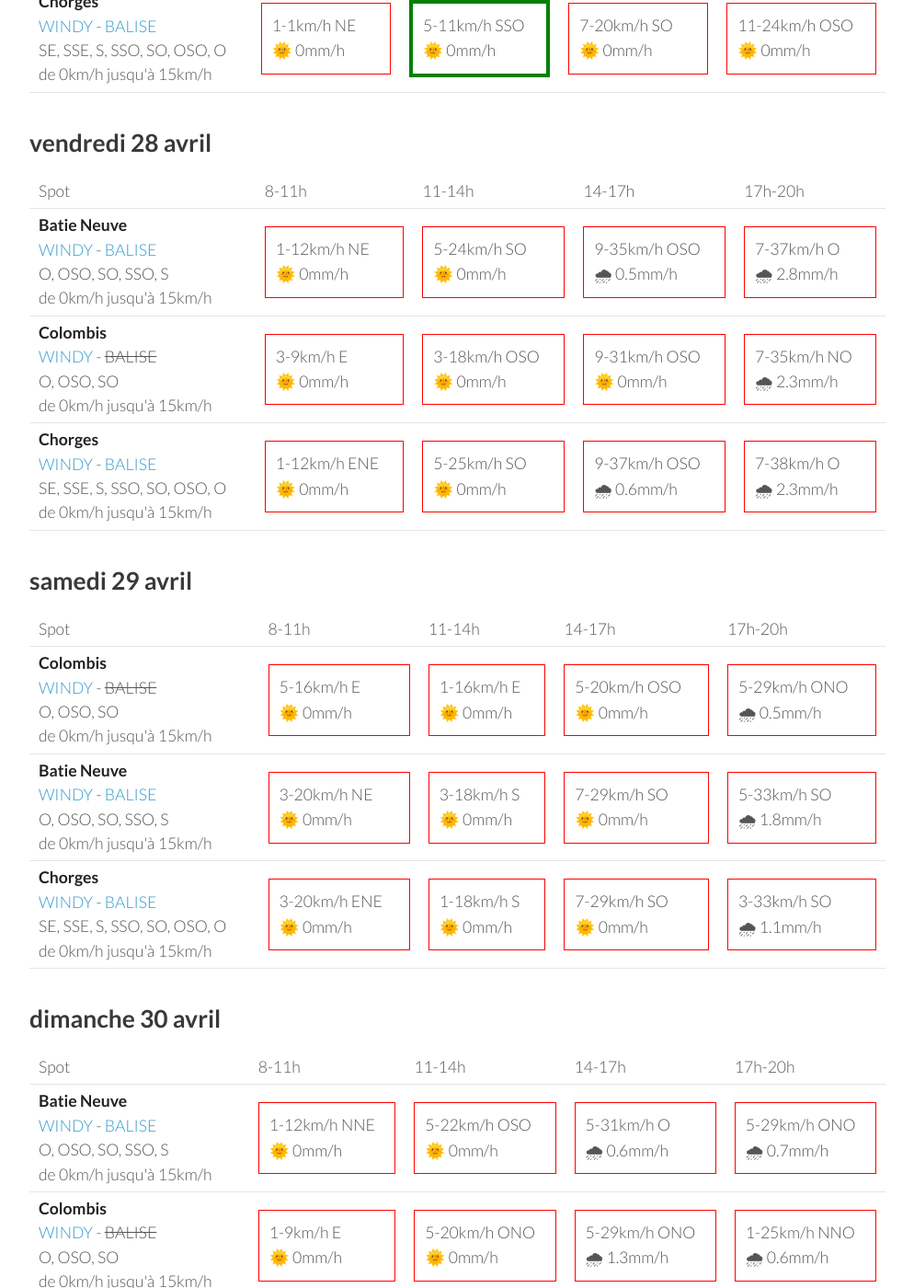
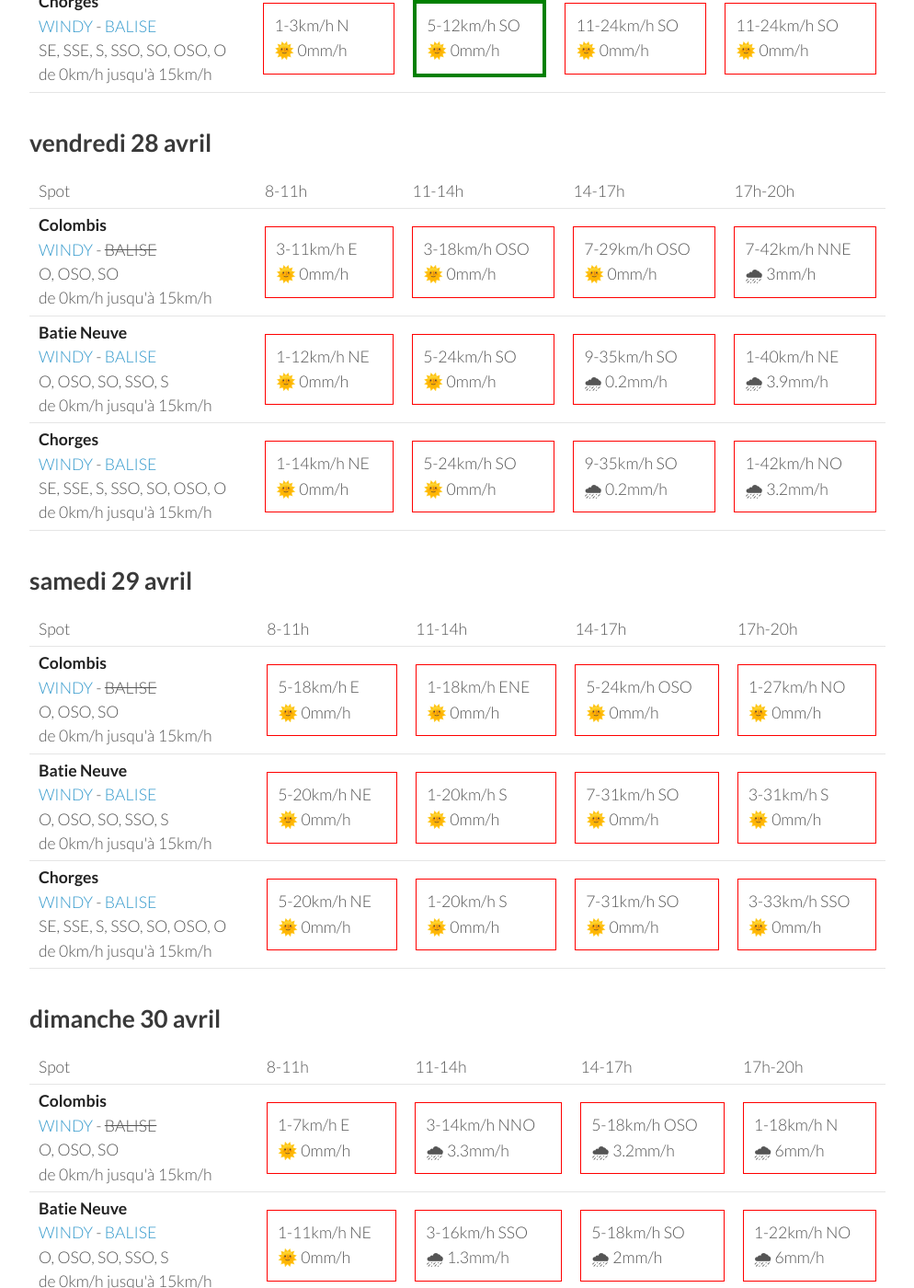
Before and after one commit to parapente-dans-le-nord/parapente-dans-le-nord.github.io, a Jekyll site: the page built from serre_poncon.markdown, in a window 1280 px wide and 1400 px high, scrolled down 1092 px. Shown: the whole window at 92% size, without its empty margins (26-1020 px from the left). Built offline with Jekyll 4.4.1, drawn with Linux system fonts in a browser that asks for light colours; some of the changed text lies outside the part shown.

Commit message:
update index.markdown

```diff
--- a/serre_poncon.markdown
+++ b/serre_poncon.markdown
@@ -24,31 +24,28 @@ page mise à jour le mercredi 26 avril 06:31
 <tr>
         <td><strong>Batie Neuve</strong><br><a href="https://windy.com/44.584/6.236?44.559,6.262,10,m:eTtagly">WINDY</a> - <span class=""><a href="https://www.openwindmap.org/PP554">BALISE</a> </span><br> <span class="vent-favorable">O, OSO, SO, SSO, S</span><br><span class="force-vent">de 0km/h jusqu'à 15km/h</span> </td>
 
-            <td><div class="not-flyable"><p>1-12km/h E</p><p>🌞 0mm/h</p></div></td>
-            <td><div class="flyable"><p>5-11km/h SO</p><p>🌞 0mm/h</p></div></td>
-            <td><div class="not-flyable"><p>11-27km/h OSO</p><p>🌞 0mm/h</p></div></td>
-            <td><div class="not-flyable"><p>9-27km/h NO</p><p>🌞 0mm/h</p></div></td>
-
+            <td><div class="not-flyable"><p>0-0km/h NA</p><p>🌧️ 0mm/h</p></div></td>
+            <td><div class="flyable"><p>5-12km/h SSO</p><p>🌞 0mm/h</p></div></td>
+            <td><div class="not-flyable"><p>12-29km/h OSO</p><p>🌞 0mm/h</p></div></td>
+            <td><div class="not-flyable"><p>9-24km/h OSO</p><p>🌞 0mm/h</p></div></td>
 
     </tr>
 <tr>
         <td><strong>Chorges</strong><br><a href="https://windy.com/44.578/6.280?44.559,6.262,10">WINDY</a> - <span class=""><a href="https://www.openwindmap.org/PP554">BALISE</a> </span><br> <span class="vent-favorable">SE, SSE, S, SSO, SO, OSO, O</span><br><span class="force-vent">de 0km/h jusqu'à 15km/h</span> </td>
 
-            <td><div class="not-flyable"><p>1-3km/h E</p><p>🌞 0mm/h</p></div></td>
-            <td><div class="flyable"><p>5-11km/h SSO</p><p>🌞 0mm/h</p></div></td>
+            <td><div class="not-flyable"><p>0-0km/h NA</p><p>🌧️ 0mm/h</p></div></td>
+            <td><div class="flyable"><p>5-11km/h SO</p><p>🌞 0mm/h</p></div></td>
             <td><div class="not-flyable"><p>14-27km/h SO</p><p>🌞 0mm/h</p></div></td>
-            <td><div class="not-flyable"><p>11-29km/h OSO</p><p>🌞 0mm/h</p></div></td>
-
+            <td><div class="not-flyable"><p>11-27km/h SO</p><p>🌞 0mm/h</p></div></td>
 
     </tr>
 <tr>
         <td><strong>Colombis</strong><br><a href="https://windy.com/44.494/6.216?44.559,6.262,10">WINDY</a> - <span class="no-balise"> BALISE </span><br> <span class="vent-favorable">O, OSO, SO</span><br><span class="force-vent">de 0km/h jusqu'à 15km/h</span> </td>
 
-            <td><div class="not-flyable"><p>3-14km/h NO</p><p>🌞 0mm/h</p></div></td>
-            <td><div class="not-flyable"><p>3-9km/h SSO</p><p>🌞 0mm/h</p></div></td>
+            <td><div class="not-flyable"><p>0-0km/h NA</p><p>🌧️ 0mm/h</p></div></td>
+            <td><div class="not-flyable"><p>3-9km/h S</p><p>🌞 0mm/h</p></div></td>
             <td><div class="not-flyable"><p>9-25km/h O</p><p>🌞 0mm/h</p></div></td>
-            <td><div class="not-flyable"><p>9-24km/h OSO</p><p>🌞 0mm/h</p></div></td>
-
+            <td><div class="not-flyable"><p>11-25km/h OSO</p><p>🌞 0mm/h</p></div></td>
 
     </tr>
 
@@ -70,30 +67,30 @@ page mise à jour le mercredi 26 avril 06:31
 <tr>
         <td><strong>Batie Neuve</strong><br><a href="https://windy.com/44.584/6.236?44.559,6.262,10,m:eTtagly">WINDY</a> - <span class=""><a href="https://www.openwindmap.org/PP554">BALISE</a> </span><br> <span class="vent-favorable">O, OSO, SO, SSO, S</span><br><span class="force-vent">de 0km/h jusqu'à 15km/h</span> </td>
 
-            <td><div class="not-flyable"><p>1-7km/h NE</p><p>🌞 0mm/h</p></div></td>
-            <td><div class="flyable"><p>3-11km/h SO</p><p>🌞 0mm/h</p></div></td>
-            <td><div class="not-flyable"><p>7-24km/h OSO</p><p>🌞 0mm/h</p></div></td>
-            <td><div class="not-flyable"><p>11-25km/h SO</p><p>🌞 0mm/h</p></div></td>
+            <td><div class="not-flyable"><p>3-7km/h NNE</p><p>🌞 0mm/h</p></div></td>
+            <td><div class="flyable"><p>5-14km/h SO</p><p>🌞 0mm/h</p></div></td>
+            <td><div class="not-flyable"><p>9-24km/h OSO</p><p>🌞 0mm/h</p></div></td>
+            <td><div class="not-flyable"><p>9-20km/h OSO</p><p>🌞 0mm/h</p></div></td>
 
 
     </tr>
 <tr>
         <td><strong>Colombis</strong><br><a href="https://windy.com/44.494/6.216?44.559,6.262,10">WINDY</a> - <span class="no-balise"> BALISE </span><br> <span class="vent-favorable">O, OSO, SO</span><br><span class="force-vent">de 0km/h jusqu'à 15km/h</span> </td>
 
-            <td><div class="not-flyable"><p>7-22km/h NO</p><p>🌞 0mm/h</p></div></td>
-            <td><div class="flyable"><p>1-7km/h O</p><p>🌞 0mm/h</p></div></td>
-            <td><div class="not-flyable"><p>7-22km/h OSO</p><p>🌞 0mm/h</p></div></td>
-            <td><div class="not-flyable"><p>11-25km/h SO</p><p>🌞 0mm/h</p></div></td>
+            <td><div class="not-flyable"><p>7-18km/h NO</p><p>🌞 0mm/h</p></div></td>
+            <td><div class="flyable"><p>1-11km/h SO</p><p>🌞 0mm/h</p></div></td>
+            <td><div class="not-flyable"><p>9-24km/h OSO</p><p>🌞 0mm/h</p></div></td>
+            <td><div class="not-flyable"><p>12-33km/h OSO</p><p>🌞 0mm/h</p></div></td>
 
 
     </tr>
 <tr>
         <td><strong>Chorges</strong><br><a href="https://windy.com/44.578/6.280?44.559,6.262,10">WINDY</a> - <span class=""><a href="https://www.openwindmap.org/PP554">BALISE</a> </span><br> <span class="vent-favorable">SE, SSE, S, SSO, SO, OSO, O</span><br><span class="force-vent">de 0km/h jusqu'à 15km/h</span> </td>
 
-            <td><div class="not-flyable"><p>1-1km/h NE</p><p>🌞 0mm/h</p></div></td>
-            <td><div class="flyable"><p>5-11km/h SSO</p><p>🌞 0mm/h</p></div></td>
-            <td><div class="not-flyable"><p>7-20km/h SO</p><p>🌞 0mm/h</p></div></td>
-            <td><div class="not-flyable"><p>11-24km/h OSO</p><p>🌞 0mm/h</p></div></td>
+            <td><div class="not-flyable"><p>1-3km/h N</p><p>🌞 0mm/h</p></div></td>
+            <td><div class="flyable"><p>5-12km/h SO</p><p>🌞 0mm/h</p></div></td>
+            <td><div class="not-flyable"><p>11-24km/h SO</p><p>🌞 0mm/h</p></div></td>
+            <td><div class="not-flyable"><p>11-24km/h SO</p><p>🌞 0mm/h</p></div></td>
 
 
     </tr>
@@ -114,32 +111,32 @@ page mise à jour le mercredi 26 avril 06:31
       <td>17h-20h</td>
     </tr>
 <tr>
+        <td><strong>Colombis</strong><br><a href="https://windy.com/44.494/6.216?44.559,6.262,10">WINDY</a> - <span class="no-balise"> BALISE </span><br> <span class="vent-favorable">O, OSO, SO</span><br><span class="force-vent">de 0km/h jusqu'à 15km/h</span> </td>
+
+            <td><div class="not-flyable"><p>3-11km/h E</p><p>🌞 0mm/h</p></div></td>
+            <td><div class="not-flyable"><p>3-18km/h OSO</p><p>🌞 0mm/h</p></div></td>
+            <td><div class="not-flyable"><p>7-29km/h OSO</p><p>🌞 0mm/h</p></div></td>
+            <td><div class="not-flyable"><p>7-42km/h NNE</p><p>🌧 3mm/h</p></div></td>
+
+
+    </tr>
+<tr>
         <td><strong>Batie Neuve</strong><br><a href="https://windy.com/44.584/6.236?44.559,6.262,10,m:eTtagly">WINDY</a> - <span class=""><a href="https://www.openwindmap.org/PP554">BALISE</a> </span><br> <span class="vent-favorable">O, OSO, SO, SSO, S</span><br><span class="force-vent">de 0km/h jusqu'à 15km/h</span> </td>
 
             <td><div class="not-flyable"><p>1-12km/h NE</p><p>🌞 0mm/h</p></div></td>
             <td><div class="not-flyable"><p>5-24km/h SO</p><p>🌞 0mm/h</p></div></td>
-            <td><div class="not-flyable"><p>9-35km/h OSO</p><p>🌧 0.5mm/h</p></div></td>
-            <td><div class="not-flyable"><p>7-37km/h O</p><p>🌧 2.8mm/h</p></div></td>
-
-
-    </tr>
-<tr>
-        <td><strong>Colombis</strong><br><a href="https://windy.com/44.494/6.216?44.559,6.262,10">WINDY</a> - <span class="no-balise"> BALISE </span><br> <span class="vent-favorable">O, OSO, SO</span><br><span class="force-vent">de 0km/h jusqu'à 15km/h</span> </td>
-
-            <td><div class="not-flyable"><p>3-9km/h E</p><p>🌞 0mm/h</p></div></td>
-            <td><div class="not-flyable"><p>3-18km/h OSO</p><p>🌞 0mm/h</p></div></td>
-            <td><div class="not-flyable"><p>9-31km/h OSO</p><p>🌞 0mm/h</p></div></td>
-            <td><div class="not-flyable"><p>7-35km/h NO</p><p>🌧 2.3mm/h</p></div></td>
+            <td><div class="not-flyable"><p>9-35km/h SO</p><p>🌧 0.2mm/h</p></div></td>
+            <td><div class="not-flyable"><p>1-40km/h NE</p><p>🌧 3.9mm/h</p></div></td>
 
 
     </tr>
 <tr>
         <td><strong>Chorges</strong><br><a href="https://windy.com/44.578/6.280?44.559,6.262,10">WINDY</a> - <span class=""><a href="https://www.openwindmap.org/PP554">BALISE</a> </span><br> <span class="vent-favorable">SE, SSE, S, SSO, SO, OSO, O</span><br><span class="force-vent">de 0km/h jusqu'à 15km/h</span> </td>
 
-            <td><div class="not-flyable"><p>1-12km/h ENE</p><p>🌞 0mm/h</p></div></td>
-            <td><div class="not-flyable"><p>5-25km/h SO</p><p>🌞 0mm/h</p></div></td>
-            <td><div class="not-flyable"><p>9-37km/h OSO</p><p>🌧 0.6mm/h</p></div></td>
-            <td><div class="not-flyable"><p>7-38km/h O</p><p>🌧 2.3mm/h</p></div></td>
+            <td><div class="not-flyable"><p>1-14km/h NE</p><p>🌞 0mm/h</p></div></td>
+            <td><div class="not-flyable"><p>5-24km/h SO</p><p>🌞 0mm/h</p></div></td>
+            <td><div class="not-flyable"><p>9-35km/h SO</p><p>🌧 0.2mm/h</p></div></td>
+            <td><div class="not-flyable"><p>1-42km/h NO</p><p>🌧 3.2mm/h</p></div></td>
 
 
     </tr>
@@ -162,30 +159,30 @@ page mise à jour le mercredi 26 avril 06:31
 <tr>
         <td><strong>Colombis</strong><br><a href="https://windy.com/44.494/6.216?44.559,6.262,10">WINDY</a> - <span class="no-balise"> BALISE </span><br> <span class="vent-favorable">O, OSO, SO</span><br><span class="force-vent">de 0km/h jusqu'à 15km/h</span> </td>
 
-            <td><div class="not-flyable"><p>5-16km/h E</p><p>🌞 0mm/h</p></div></td>
-            <td><div class="not-flyable"><p>1-16km/h E</p><p>🌞 0mm/h</p></div></td>
-            <td><div class="not-flyable"><p>5-20km/h OSO</p><p>🌞 0mm/h</p></div></td>
-            <td><div class="not-flyable"><p>5-29km/h ONO</p><p>🌧 0.5mm/h</p></div></td>
+            <td><div class="not-flyable"><p>5-18km/h E</p><p>🌞 0mm/h</p></div></td>
+            <td><div class="not-flyable"><p>1-18km/h ENE</p><p>🌞 0mm/h</p></div></td>
+            <td><div class="not-flyable"><p>5-24km/h OSO</p><p>🌞 0mm/h</p></div></td>
+            <td><div class="not-flyable"><p>1-27km/h NO</p><p>🌞 0mm/h</p></div></td>
 
 
     </tr>
 <tr>
         <td><strong>Batie Neuve</strong><br><a href="https://windy.com/44.584/6.236?44.559,6.262,10,m:eTtagly">WINDY</a> - <span class=""><a href="https://www.openwindmap.org/PP554">BALISE</a> </span><br> <span class="vent-favorable">O, OSO, SO, SSO, S</span><br><span class="force-vent">de 0km/h jusqu'à 15km/h</span> </td>
 
-            <td><div class="not-flyable"><p>3-20km/h NE</p><p>🌞 0mm/h</p></div></td>
-            <td><div class="not-flyable"><p>3-18km/h S</p><p>🌞 0mm/h</p></div></td>
-            <td><div class="not-flyable"><p>7-29km/h SO</p><p>🌞 0mm/h</p></div></td>
-            <td><div class="not-flyable"><p>5-33km/h SO</p><p>🌧 1.8mm/h</p></div></td>
+            <td><div class="not-flyable"><p>5-20km/h NE</p><p>🌞 0mm/h</p></div></td>
+            <td><div class="not-flyable"><p>1-20km/h S</p><p>🌞 0mm/h</p></div></td>
+            <td><div class="not-flyable"><p>7-31km/h SO</p><p>🌞 0mm/h</p></div></td>
+            <td><div class="not-flyable"><p>3-31km/h S</p><p>🌞 0mm/h</p></div></td>
 
 
     </tr>
 <tr>
         <td><strong>Chorges</strong><br><a href="https://windy.com/44.578/6.280?44.559,6.262,10">WINDY</a> - <span class=""><a href="https://www.openwindmap.org/PP554">BALISE</a> </span><br> <span class="vent-favorable">SE, SSE, S, SSO, SO, OSO, O</span><br><span class="force-vent">de 0km/h jusqu'à 15km/h</span> </td>
 
-            <td><div class="not-flyable"><p>3-20km/h ENE</p><p>🌞 0mm/h</p></div></td>
-            <td><div class="not-flyable"><p>1-18km/h S</p><p>🌞 0mm/h</p></div></td>
-            <td><div class="not-flyable"><p>7-29km/h SO</p><p>🌞 0mm/h</p></div></td>
-            <td><div class="not-flyable"><p>3-33km/h SO</p><p>🌧 1.1mm/h</p></div></td>
+            <td><div class="not-flyable"><p>5-20km/h NE</p><p>🌞 0mm/h</p></div></td>
+            <td><div class="not-flyable"><p>1-20km/h S</p><p>🌞 0mm/h</p></div></td>
+            <td><div class="not-flyable"><p>7-31km/h SO</p><p>🌞 0mm/h</p></div></td>
+            <td><div class="not-flyable"><p>3-33km/h SSO</p><p>🌞 0mm/h</p></div></td>
 
 
     </tr>
@@ -206,32 +203,32 @@ page mise à jour le mercredi 26 avril 06:31
       <td>17h-20h</td>
     </tr>
 <tr>
-        <td><strong>Batie Neuve</strong><br><a href="https://windy.com/44.584/6.236?44.559,6.262,10,m:eTtagly">WINDY</a> - <span class=""><a href="https://www.openwindmap.org/PP554">BALISE</a> </span><br> <span class="vent-favorable">O, OSO, SO, SSO, S</span><br><span class="force-vent">de 0km/h jusqu'à 15km/h</span> </td>
+        <td><strong>Colombis</strong><br><a href="https://windy.com/44.494/6.216?44.559,6.262,10">WINDY</a> - <span class="no-balise"> BALISE </span><br> <span class="vent-favorable">O, OSO, SO</span><br><span class="force-vent">de 0km/h jusqu'à 15km/h</span> </td>
 
-            <td><div class="not-flyable"><p>1-12km/h NNE</p><p>🌞 0mm/h</p></div></td>
-            <td><div class="not-flyable"><p>5-22km/h OSO</p><p>🌞 0mm/h</p></div></td>
-            <td><div class="not-flyable"><p>5-31km/h O</p><p>🌧 0.6mm/h</p></div></td>
-            <td><div class="not-flyable"><p>5-29km/h ONO</p><p>🌧 0.7mm/h</p></div></td>
+            <td><div class="not-flyable"><p>1-7km/h E</p><p>🌞 0mm/h</p></div></td>
+            <td><div class="not-flyable"><p>3-14km/h NNO</p><p>🌧 3.3mm/h</p></div></td>
+            <td><div class="not-flyable"><p>5-18km/h OSO</p><p>🌧 3.2mm/h</p></div></td>
+            <td><div class="not-flyable"><p>1-18km/h N</p><p>🌧 6mm/h</p></div></td>
 
 
     </tr>
 <tr>
-        <td><strong>Colombis</strong><br><a href="https://windy.com/44.494/6.216?44.559,6.262,10">WINDY</a> - <span class="no-balise"> BALISE </span><br> <span class="vent-favorable">O, OSO, SO</span><br><span class="force-vent">de 0km/h jusqu'à 15km/h</span> </td>
+        <td><strong>Batie Neuve</strong><br><a href="https://windy.com/44.584/6.236?44.559,6.262,10,m:eTtagly">WINDY</a> - <span class=""><a href="https://www.openwindmap.org/PP554">BALISE</a> </span><br> <span class="vent-favorable">O, OSO, SO, SSO, S</span><br><span class="force-vent">de 0km/h jusqu'à 15km/h</span> </td>
 
-            <td><div class="not-flyable"><p>1-9km/h E</p><p>🌞 0mm/h</p></div></td>
-            <td><div class="not-flyable"><p>5-20km/h ONO</p><p>🌞 0mm/h</p></div></td>
-            <td><div class="not-flyable"><p>5-29km/h ONO</p><p>🌧 1.3mm/h</p></div></td>
-            <td><div class="not-flyable"><p>1-25km/h NNO</p><p>🌧 0.6mm/h</p></div></td>
+            <td><div class="not-flyable"><p>1-11km/h NE</p><p>🌞 0mm/h</p></div></td>
+            <td><div class="not-flyable"><p>3-16km/h SSO</p><p>🌧 1.3mm/h</p></div></td>
+            <td><div class="not-flyable"><p>5-18km/h SO</p><p>🌧 2mm/h</p></div></td>
+            <td><div class="not-flyable"><p>1-22km/h NO</p><p>🌧 6mm/h</p></div></td>
 
 
     </tr>
 <tr>
         <td><strong>Chorges</strong><br><a href="https://windy.com/44.578/6.280?44.559,6.262,10">WINDY</a> - <span class=""><a href="https://www.openwindmap.org/PP554">BALISE</a> </span><br> <span class="vent-favorable">SE, SSE, S, SSO, SO, OSO, O</span><br><span class="force-vent">de 0km/h jusqu'à 15km/h</span> </td>
 
-            <td><div class="not-flyable"><p>1-14km/h NE</p><p>🌞 0mm/h</p></div></td>
-            <td><div class="not-flyable"><p>5-24km/h OSO</p><p>🌞 0mm/h</p></div></td>
-            <td><div class="not-flyable"><p>5-33km/h O</p><p>🌧 0.7mm/h</p></div></td>
-            <td><div class="not-flyable"><p>3-29km/h O</p><p>🌧 0.6mm/h</p></div></td>
+            <td><div class="not-flyable"><p>3-12km/h NE</p><p>🌞 0mm/h</p></div></td>
+            <td><div class="not-flyable"><p>3-16km/h SO</p><p>🌧 1.3mm/h</p></div></td>
+            <td><div class="not-flyable"><p>5-18km/h SO</p><p>🌧 1.7mm/h</p></div></td>
+            <td><div class="not-flyable"><p>0-22km/h NO</p><p>🌧 6mm/h</p></div></td>
 
 
     </tr>
@@ -239,3 +236,49 @@ page mise à jour le mercredi 26 avril 06:31
 </tbody>
 </table>
 {:/}
+## lundi 01 mai
+
+{::nomarkdown}
+<table>
+  <tbody>
+    <tr>
+      <td>Spot</td>
+      <td>8-11h</td>
+      <td>11-14h</td>
+      <td>14-17h</td>
+      <td>17h-20h</td>
+    </tr>
+<tr>
+        <td><strong>Colombis</strong><br><a href="https://windy.com/44.494/6.216?44.559,6.262,10">WINDY</a> - <span class="no-balise"> BALISE </span><br> <span class="vent-favorable">O, OSO, SO</span><br><span class="force-vent">de 0km/h jusqu'à 15km/h</span> </td>
+
+            <td><div class="not-flyable"><p>1-12km/h NO</p><p>🌞 0mm/h</p></div></td>
+            <td><div class="not-flyable"><p>3-20km/h NNO</p><p>🌞 0mm/h</p></div></td>
+            <td><div class="not-flyable"><p>7-25km/h NNO</p><p>🌧 0.6mm/h</p></div></td>
+            <td><div class="not-flyable"><p>5-29km/h ONO</p><p>🌧 1.1mm/h</p></div></td>
+
+
+    </tr>
+<tr>
+        <td><strong>Batie Neuve</strong><br><a href="https://windy.com/44.584/6.236?44.559,6.262,10,m:eTtagly">WINDY</a> - <span class=""><a href="https://www.openwindmap.org/PP554">BALISE</a> </span><br> <span class="vent-favorable">O, OSO, SO, SSO, S</span><br><span class="force-vent">de 0km/h jusqu'à 15km/h</span> </td>
+
+            <td><div class="not-flyable"><p>3-18km/h N</p><p>🌞 0mm/h</p></div></td>
+            <td><div class="not-flyable"><p>1-22km/h NNO</p><p>🌞 0mm/h</p></div></td>
+            <td><div class="not-flyable"><p>5-25km/h NO</p><p>🌧 0.6mm/h</p></div></td>
+            <td><div class="not-flyable"><p>5-27km/h NO</p><p>🌧 0.6mm/h</p></div></td>
+
+
+    </tr>
+<tr>
+        <td><strong>Chorges</strong><br><a href="https://windy.com/44.578/6.280?44.559,6.262,10">WINDY</a> - <span class=""><a href="https://www.openwindmap.org/PP554">BALISE</a> </span><br> <span class="vent-favorable">SE, SSE, S, SSO, SO, OSO, O</span><br><span class="force-vent">de 0km/h jusqu'à 15km/h</span> </td>
+
+            <td><div class="not-flyable"><p>3-20km/h NNE</p><p>🌞 0mm/h</p></div></td>
+            <td><div class="not-flyable"><p>3-24km/h NNE</p><p>🌞 0mm/h</p></div></td>
+            <td><div class="not-flyable"><p>3-25km/h NNO</p><p>🌧 0.4mm/h</p></div></td>
+            <td><div class="not-flyable"><p>3-27km/h NO</p><p>🌧 0.5mm/h</p></div></td>
+
+
+    </tr>
+
+</tbody>
+</table>
+{:/}
```
Also changed, not shown: other parts of serre_poncon.markdown (+1 -1 lines).
